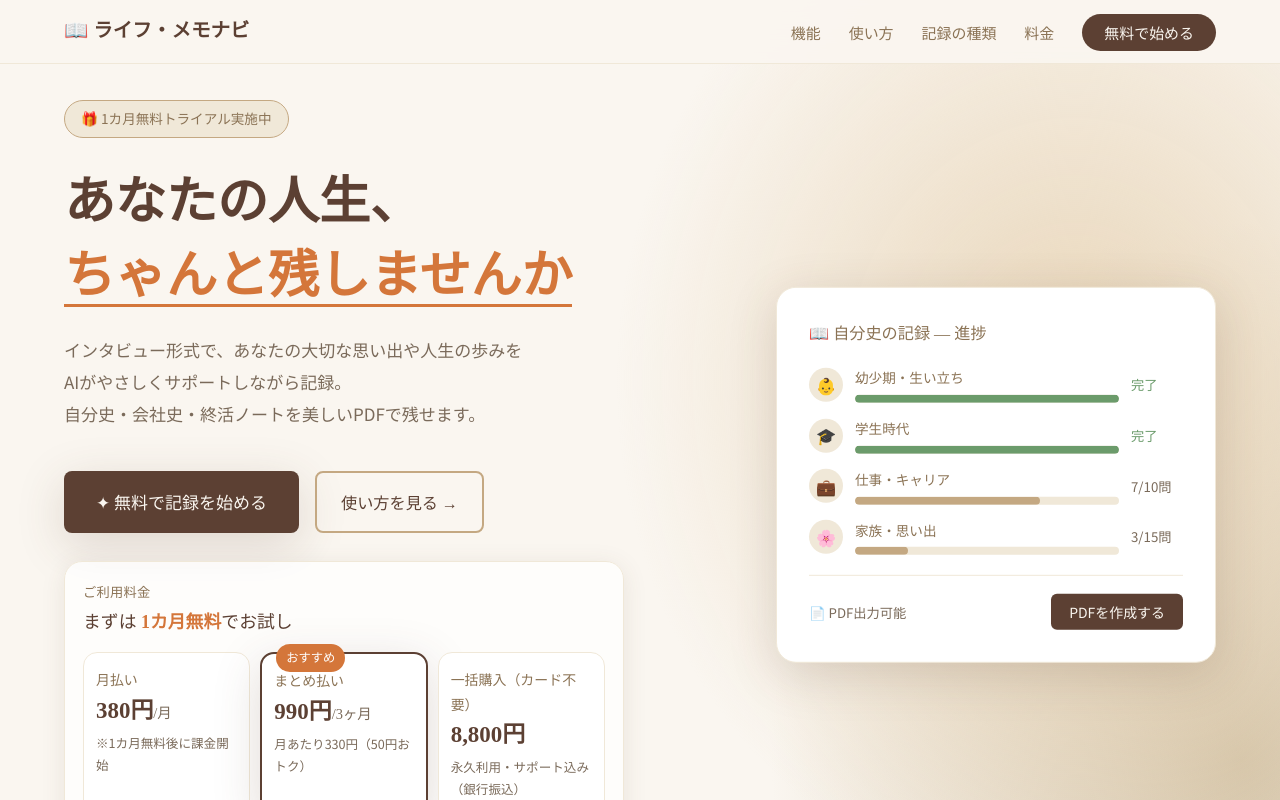
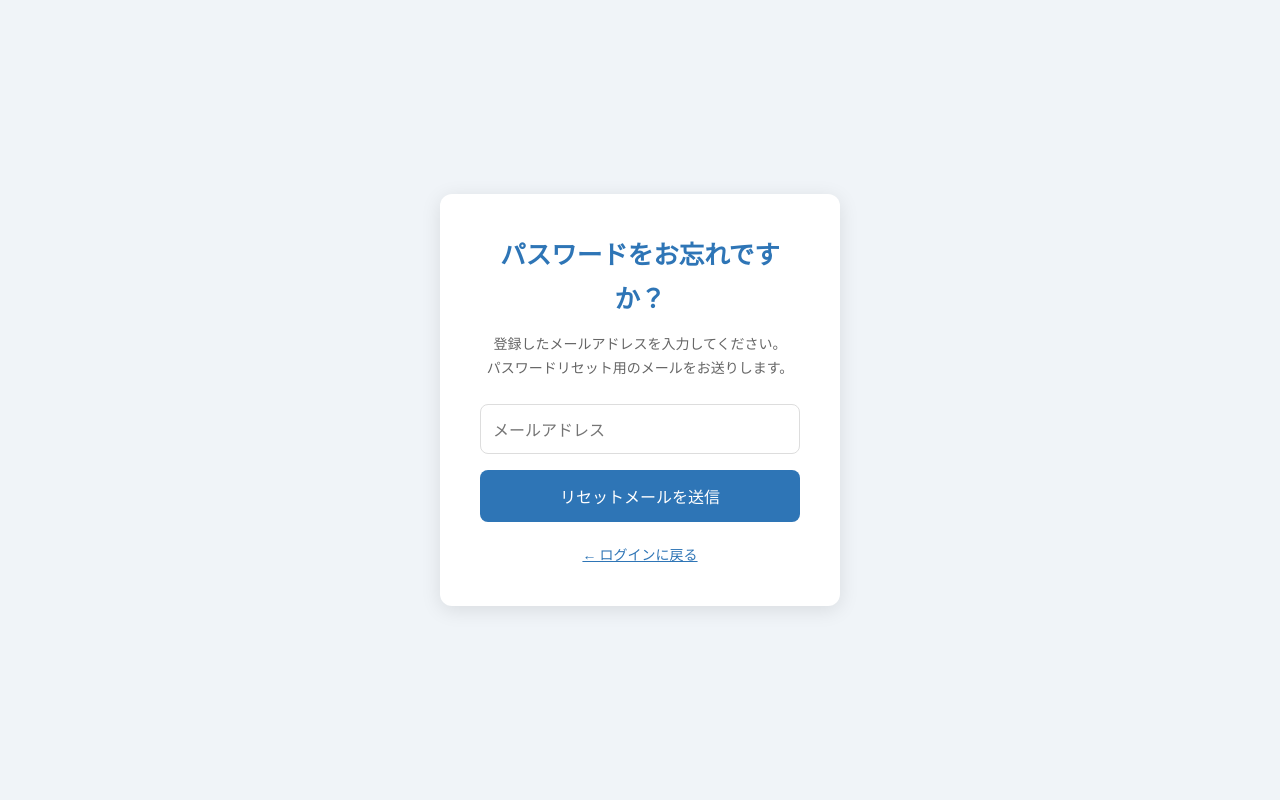
Before and after one commit to MitsunoriFukuchi692/life-memo-navi, a React (Vite) app in the folder frontend/: page /forgot-password in a window 1280 px wide. Before the commit this address led to /. Shown: the top 800 px of the page. Built offline with nearby package versions, Linux system fonts and the light colour scheme; no server answers.

Commit message:
ログインページ パスワードリセットリンク追加

```diff
--- a/frontend/src/App.tsx
+++ b/frontend/src/App.tsx
@@ -11,6 +11,8 @@ import LandingPage from './pages/LandingPage';
 import SettingsPage from './pages/SettingsPage';
 import OrgDashboard from './pages/OrgDashboard';
 import AIInterview from "./pages/AIInterview";
+import ForgotPasswordPage from './pages/ForgotPasswordPage';
+import ResetPasswordPage from './pages/ResetPasswordPage';
 
 function PrivateRoute({ children }: { children: JSX.Element }) {
   const token = localStorage.getItem('token');
@@ -24,6 +26,8 @@ function App() {
         <Route path="/" element={<LandingPage />} />
         <Route path="/login" element={<LoginPage />} />
         <Route path="/register" element={<RegisterPage />} />
+        <Route path="/forgot-password" element={<ForgotPasswordPage />} />
+        <Route path="/reset-password" element={<ResetPasswordPage />} />
         <Route path="/privacy" element={<PrivacyPolicyPage />} />
         <Route path="/home" element={<PrivateRoute><FieldSelectPage /></PrivateRoute>} />
         <Route path="/settings" element={<PrivateRoute><SettingsPage /></PrivateRoute>} />
--- a/frontend/src/api.ts
+++ b/frontend/src/api.ts
@@ -29,6 +29,10 @@ export const authApi = {
     api.post<User>('/auth/register', data),
   login: (data: { email: string; password: string }) =>
     api.post<User>('/auth/login', data),
+  forgotPassword: (email: string) =>
+    api.post('/auth/forgot-password', { email }),
+  resetPassword: (token: string, password: string) =>
+    api.post('/auth/reset-password', { token, password }),
 };
 export const interviewApi = {
   getAll: (userId: number, fieldType: string = 'jibunshi') =>
--- a/frontend/src/components/Orgjoin.tsx
+++ b/frontend/src/components/Orgjoin.tsx
@@ -1,6 +1,6 @@
 import React, { useState } from 'react';
 
-const API_BASE = process.env.REACT_APP_API_URL || 'https://your-backend.onrender.com';
+const API_BASE = import.meta.env.VITE_API_URL || 'https://life-memo-navi-backend.onrender.com';
 
 interface OrgJoinProps {
   userId: number;
--- /dev/null
+++ b/frontend/src/pages/ForgotPasswordPage.tsx
@@ -0,0 +1,63 @@
+import { useState } from 'react';
+import { Link } from 'react-router-dom';
+import { authApi } from '../api';
+
+export default function ForgotPasswordPage() {
+  const [email, setEmail] = useState('');
+  const [message, setMessage] = useState('');
+  const [error, setError] = useState('');
+  const [loading, setLoading] = useState(false);
+
+  const handleSubmit = async () => {
+    if (!email) { setError('メールアドレスを入力してください'); return; }
+    setLoading(true);
+    setError('');
+    try {
+      const res = await authApi.forgotPassword(email);
+      setMessage(res.data.message);
+    } catch (err: any) {
+      setError(err.response?.data?.error || 'エラーが発生しました');
+    } finally {
+      setLoading(false);
+    }
+  };
+
+  return (
+    <div style={{ minHeight: '100vh', background: '#f0f4f8', display: 'flex', alignItems: 'center', justifyContent: 'center' }}>
+      <div style={{ background: 'white', padding: '40px', borderRadius: '12px', boxShadow: '0 4px 20px rgba(0,0,0,0.1)', width: '100%', maxWidth: '400px' }}>
+        <h2 style={{ textAlign: 'center', color: '#2E75B6', marginBottom: '8px' }}>パスワードをお忘れですか？</h2>
+        <p style={{ textAlign: 'center', color: '#666', fontSize: '14px', marginBottom: '24px' }}>
+          登録したメールアドレスを入力してください。<br/>パスワードリセット用のメールをお送りします。
+        </p>
+
+        {message ? (
+          <div style={{ background: '#e8f5e9', border: '1px solid #4CAF50', borderRadius: '8px', padding: '16px', textAlign: 'center', color: '#2e7d32' }}>
+            ✅ {message}
+          </div>
+        ) : (
+          <>
+            <input
+              type="email"
+              placeholder="メールアドレス"
+              value={email}
+              onChange={e => setEmail(e.target.value)}
+              style={{ width: '100%', padding: '12px', border: '1px solid #ddd', borderRadius: '8px', fontSize: '16px', marginBottom: '16px', boxSizing: 'border-box' }}
+            />
+            {error && <p style={{ color: 'red', fontSize: '14px', marginBottom: '12px' }}>{error}</p>}
+            <button
+              onClick={handleSubmit}
+              disabled={loading}
+              style={{ width: '100%', padding: '14px', background: '#2E75B6', color: 'white', border: 'none', borderRadius: '8px', fontSize: '16px', cursor: 'pointer' }}
+            >
+              {loading ? '送信中...' : 'リセットメールを送信'}
+            </button>
+          </>
+        )}
+
+        <p style={{ textAlign: 'center', marginTop: '20px', fontSize: '14px' }}>
+          <Link to="/login" style={{ color: '#2E75B6' }}>← ログインに戻る</Link>
+        </p>
+      </div>
+    </div>
+  );
+}
--- a/frontend/src/pages/LoginPage.tsx
+++ b/frontend/src/pages/LoginPage.tsx
@@ -67,17 +67,11 @@ export default function LoginPage() {
           <Link to="/register" style={{ color: 'var(--accent)', textDecoration: 'none', fontWeight: 500 }}>新規登録</Link>
         </p>
         {/* パスワード忘れ案内 */}
-        <div style={{
-          marginTop: '24px', padding: '16px',
-          background: 'var(--cream)', borderRadius: '8px',
-          textAlign: 'center', fontSize: '0.85rem', color: 'var(--text-light)',
-          border: '1px solid var(--cream-dark)',
-        }}>
-          パスワードをお忘れの方は管理者までご連絡ください。<br />
-          <a href="mailto:mitsunorif@robostudy.jp" style={{ color: 'var(--accent)', textDecoration: 'none', fontWeight: 500 }}>
-            mitsunorif@robostudy.jp
-          </a>
-        </div>
+        <p style={{ textAlign: 'center', marginTop: '16px', fontSize: '0.85rem' }}>
+          <Link to="/forgot-password" style={{ color: 'var(--accent)', textDecoration: 'none', fontWeight: 500 }}>
+            パスワードをお忘れの方はこちら
+          </Link>
+        </p>
       </div>
     </div>
   );
--- /dev/null
+++ b/frontend/src/pages/ResetPasswordPage.tsx
@@ -0,0 +1,65 @@
+import { useState } from 'react';
+import { useNavigate, useSearchParams, Link } from 'react-router-dom';
+import { authApi } from '../api';
+
+export default function ResetPasswordPage() {
+  const [searchParams] = useSearchParams();
+  const token = searchParams.get('token') || '';
+  const navigate = useNavigate();
+  const [password, setPassword] = useState('');
+  const [confirm, setConfirm] = useState('');
+  const [error, setError] = useState('');
+  const [loading, setLoading] = useState(false);
+
+  const handleSubmit = async () => {
+    if (!password || !confirm) { setError('パスワードを入力してください'); return; }
+    if (password !== confirm) { setError('パスワードが一致しません'); return; }
+    if (password.length < 6) { setError('パスワードは6文字以上にしてください'); return; }
+    setLoading(true);
+    setError('');
+    try {
+      await authApi.resetPassword(token, password);
+      alert('パスワードを変更しました。新しいパスワードでログインしてください。');
+      navigate('/login');
+    } catch (err: any) {
+      setError(err.response?.data?.error || 'エラーが発生しました');
+    } finally {
+      setLoading(false);
+    }
+  };
+
+  return (
+    <div style={{ minHeight: '100vh', background: '#f0f4f8', display: 'flex', alignItems: 'center', justifyContent: 'center' }}>
+      <div style={{ background: 'white', padding: '40px', borderRadius: '12px', boxShadow: '0 4px 20px rgba(0,0,0,0.1)', width: '100%', maxWidth: '400px' }}>
+        <h2 style={{ textAlign: 'center', color: '#2E75B6', marginBottom: '24px' }}>新しいパスワードを設定</h2>
+
+        <input
+          type="password"
+          placeholder="新しいパスワード（6文字以上）"
+          value={password}
+          onChange={e => setPassword(e.target.value)}
+          style={{ width: '100%', padding: '12px', border: '1px solid #ddd', borderRadius: '8px', fontSize: '16px', marginBottom: '12px', boxSizing: 'border-box' }}
+        />
+        <input
+          type="password"
+          placeholder="パスワード（確認）"
+          value={confirm}
+          onChange={e => setConfirm(e.target.value)}
+          style={{ width: '100%', padding: '12px', border: '1px solid #ddd', borderRadius: '8px', fontSize: '16px', marginBottom: '16px', boxSizing: 'border-box' }}
+        />
+        {error && <p style={{ color: 'red', fontSize: '14px', marginBottom: '12px' }}>{error}</p>}
+        <button
+          onClick={handleSubmit}
+          disabled={loading}
+          style={{ width: '100%', padding: '14px', background: '#2E75B6', color: 'white', border: 'none', borderRadius: '8px', fontSize: '16px', cursor: 'pointer' }}
+        >
+          {loading ? '変更中...' : 'パスワードを変更する'}
+        </button>
+
+        <p style={{ textAlign: 'center', marginTop: '20px', fontSize: '14px' }}>
+          <Link to="/login" style={{ color: '#2E75B6' }}>← ログインに戻る</Link>
+        </p>
+      </div>
+    </div>
+  );
+}
```
Also changed, not shown: 3 other files (tests, documents, lock files or other folders).
